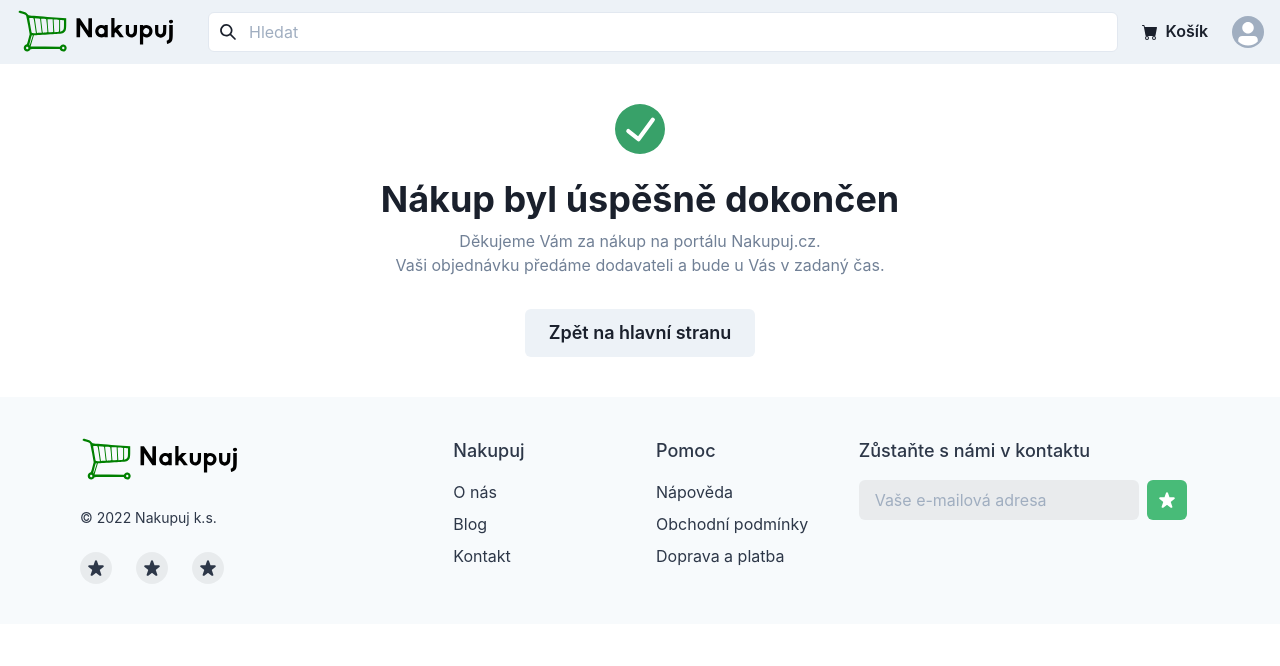
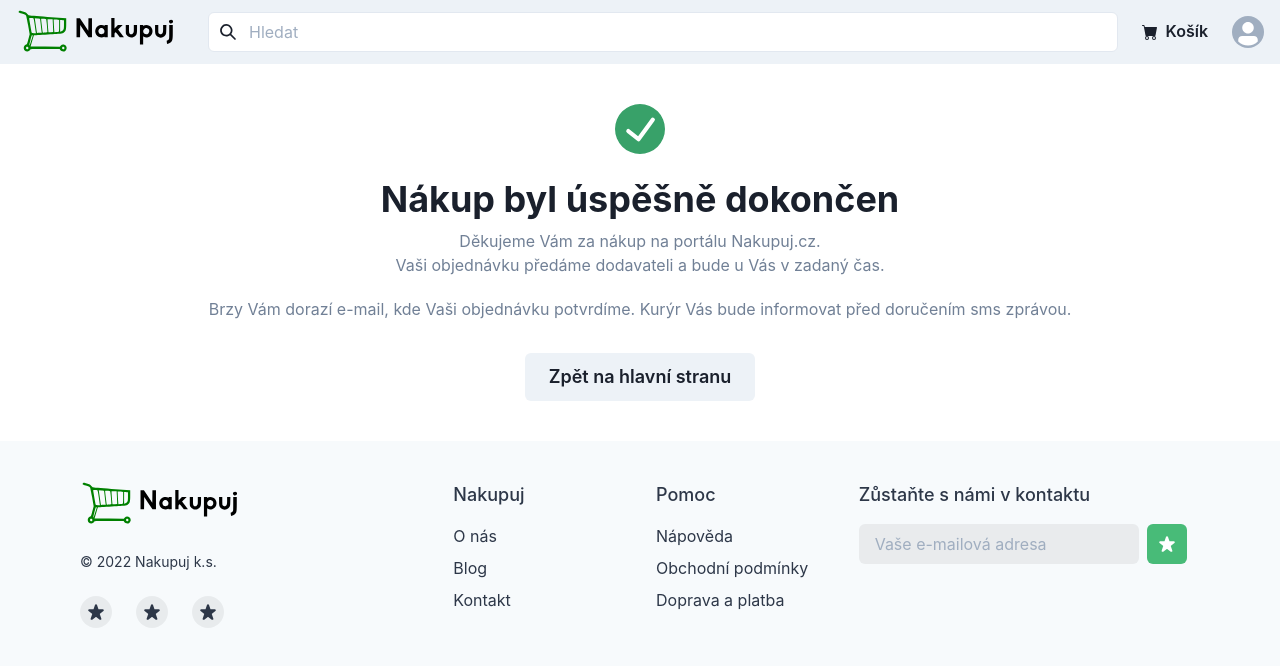
Before and after one commit to tomassvatek/nakupuj-app, a Next.js app: page /cart/delivery/success in a window 1280 px wide. Shown: the top 666 px of the page. Built offline with nearby package versions, Linux system fonts and the light colour scheme.

Commit message:
Add message for user after complete the order.

```diff
--- a/pages/cart/delivery/success.tsx
+++ b/pages/cart/delivery/success.tsx
@@ -1,26 +1,31 @@
-import {Box, Button, Heading, Text} from '@chakra-ui/react';
-import { CheckCircleIcon } from '@chakra-ui/icons';
-import type {NextPage} from "next";
+import { Box, Button, Heading, Text } from "@chakra-ui/react";
+import { CheckCircleIcon } from "@chakra-ui/icons";
+import type { NextPage } from "next";
 import NextLink from "next/link";
 import React from "react";
 
-const Success:NextPage =  () => {
+const Success: NextPage = () => {
   return (
     <Box textAlign="center" py={10} px={6}>
-            <CheckCircleIcon boxSize={'50px'} color={'green.500'} />
+      <CheckCircleIcon boxSize={"50px"} color={"green.500"} />
       <Heading as="h2" size="xl" mt={6} mb={2}>
         Nákup byl úspěšně dokončen
       </Heading>
-            <Text color={'gray.500'}>
-                Děkujeme Vám za nákup na portálu Nakupuj.cz. <br/> Vaši objednávku předáme dodavateli a bude u Vás v zadaný čas.
+      <Text color={"gray.500"}>
+        Děkujeme Vám za nákup na portálu Nakupuj.cz. <br /> Vaši objednávku
+        předáme dodavateli a bude u Vás v zadaný čas. <br />
       </Text>
-            <div style={{paddingTop: '2rem'}}>
+      <Text pt="5" color="gray.500">
+        Brzy Vám dorazí e-mail, kde Vaši objednávku potvrdíme. Kurýr Vás bude
+        informovat před doručením sms zprávou.
+      </Text>
+      <div style={{ paddingTop: "2rem" }}>
         <NextLink href="/">
           <Button size="lg">Zpět na hlavní stranu</Button>
         </NextLink>
       </div>
     </Box>
   );
-}
+};
 
 export default Success;
```
Also changed, not shown: 1 other file (tests, documents, lock files or other folders). Lines whose indentation alone changed are shown as unchanged.
